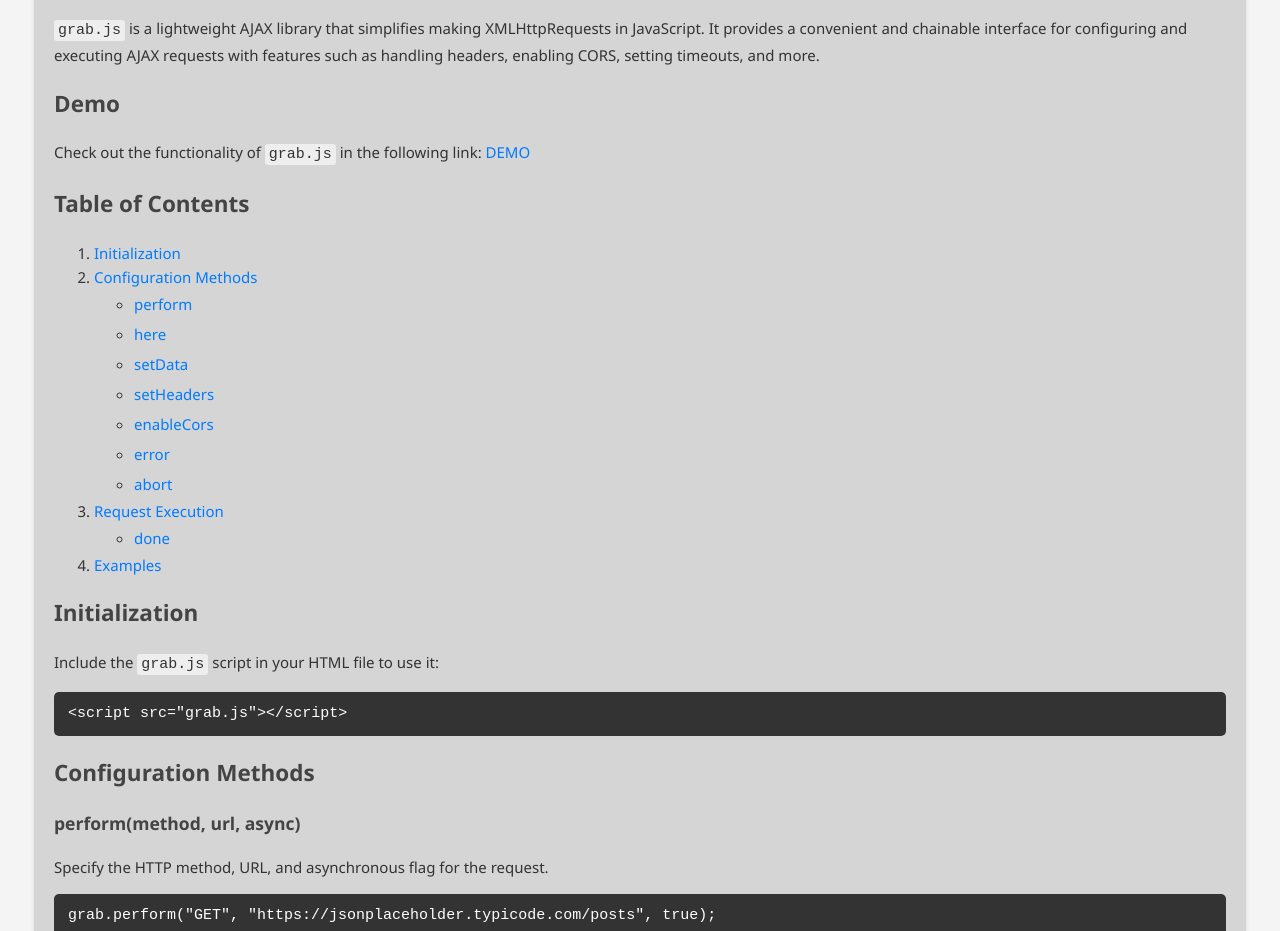
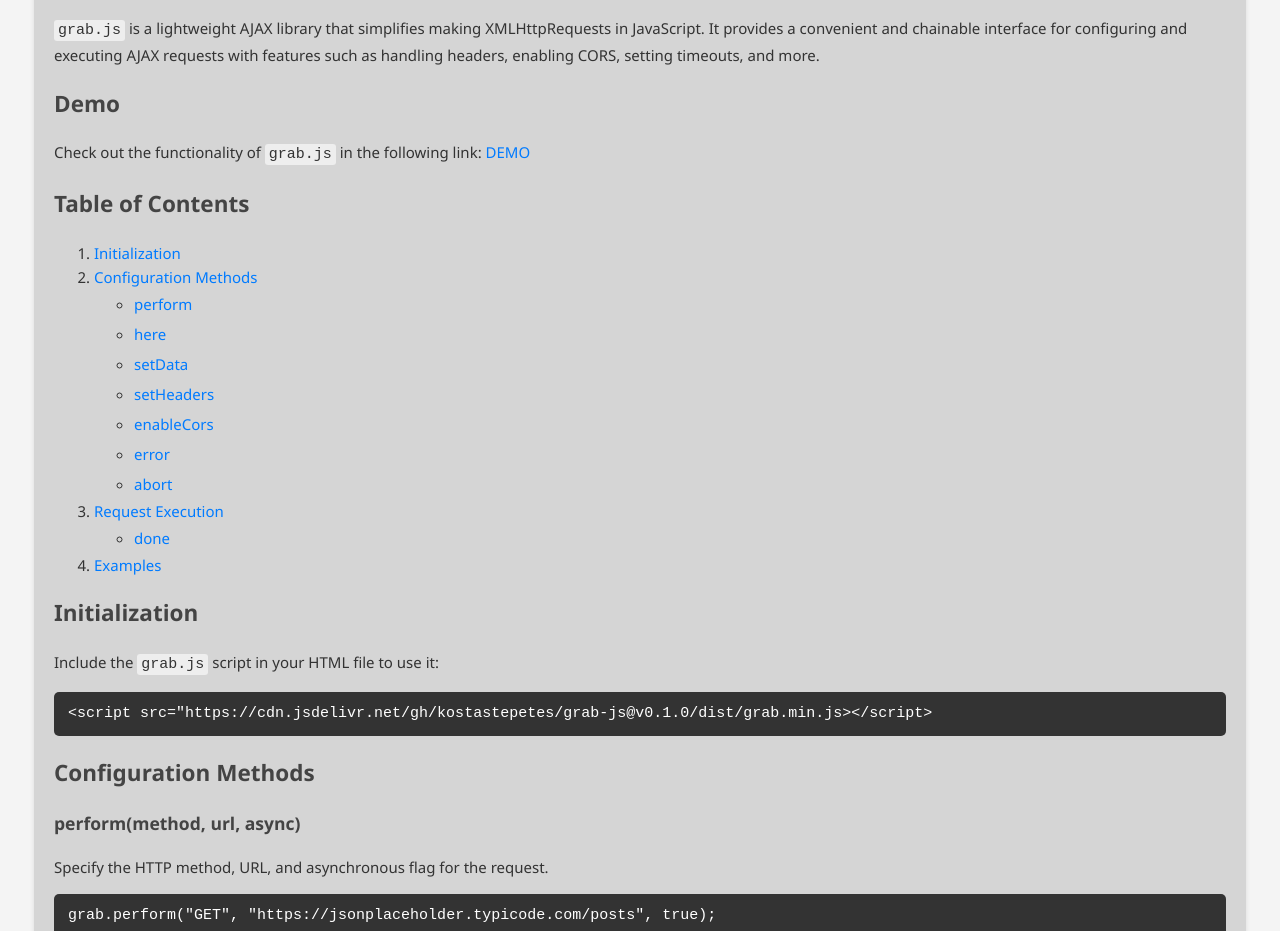
Before and after one commit to kostastepetes/grab-js, a website: page docs/index.html in a window 1280 px wide. Shown: the part 159-1090 px from the top of the page. Drawn offline with Linux system fonts and the light colour scheme.

Commit message:
docs added

```diff
--- a/docs/index.html
+++ b/docs/index.html
@@ -86,7 +86,7 @@
 </ol>
 <h2 id="initialization">Initialization<a name="initialization"></a></h2>
 <p>Include the <code>grab.js</code> script in your HTML file to use it:</p>
-<pre><code class="lang-html"><span class="hljs-tag">&lt;<span class="hljs-name">script</span> <span class="hljs-attr">src</span>=<span class="hljs-string">"grab.js"</span>&gt;</span><span class="undefined"></span><span class="hljs-tag">&lt;/<span class="hljs-name">script</span>&gt;</span>
+<pre><code class="lang-html"><span class="hljs-tag">&lt;<span class="hljs-name">script</span> <span class="hljs-attr">src</span>=<span class="hljs-string">"https://cdn.jsdelivr.net/gh/kostastepetes/grab-js@v0.1.0/dist/grab.min.js</span>&gt;</span><span class="undefined"></span><span class="hljs-tag">&lt;/<span class="hljs-name">script</span>&gt;</span>
 </code></pre>
 <h2 id="configuration-methods">Configuration Methods<a name="configuration-methods"></a></h2>
 <h3 id="perform">perform(method, url, async)</h3>
```
